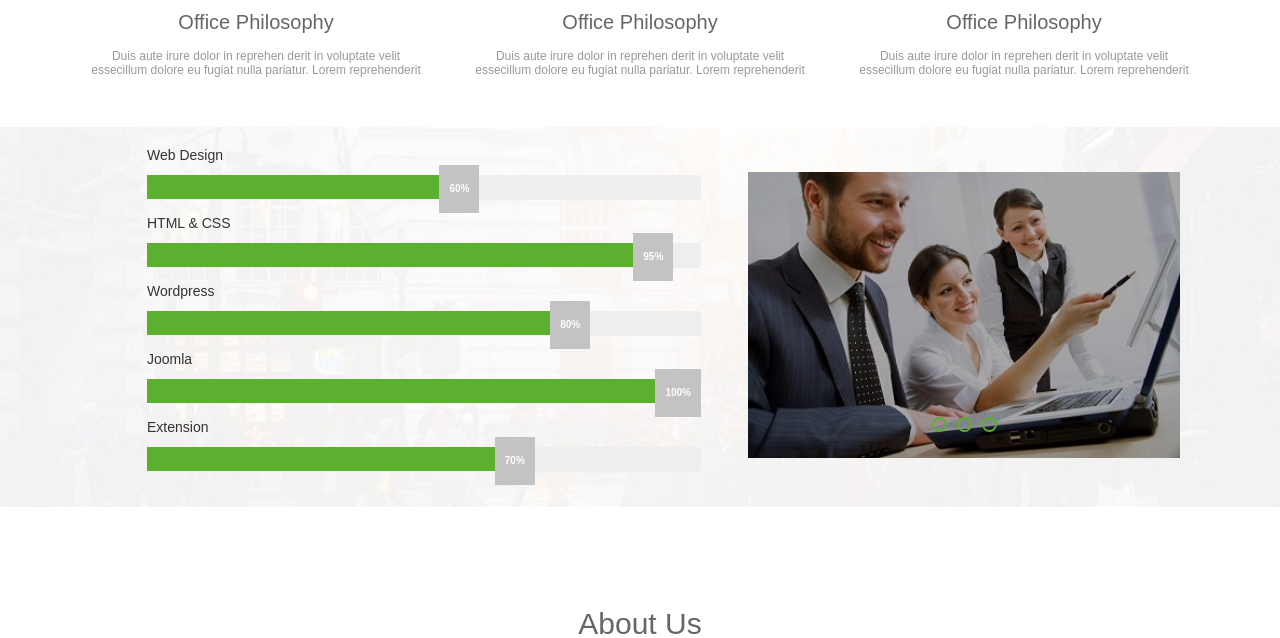
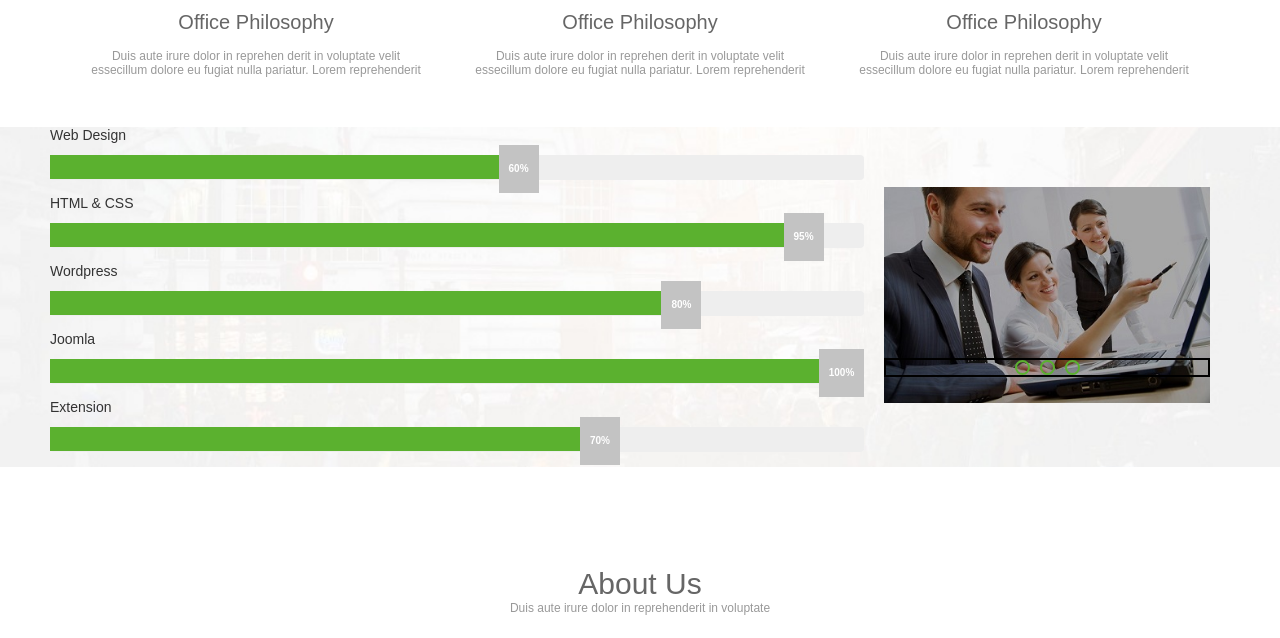
Before and after one commit to Subhan-Tanveer/Fame-Website, a plain HTML site: page index.html in a window 1280 px wide. Shown: the part 2663-3301 px from the top of the page. Drawn offline with Linux system fonts and the light colour scheme; a script that the page names is missing.

Commit message:
style.css

```diff
--- a/style.css
+++ b/style.css
@@ -509,12 +509,14 @@
 
 }
 
+
+
 /* Section5 */
 
 .section5{
     width: 100%;
     /* margin: auto; */
-    padding: 0 100px;
+    padding: 0 50px;
     background-image: url(bg-01.jpg);
     background-position: center center;
     background-repeat: no-repeat;
@@ -531,6 +533,7 @@
     width: 40%;
     position: relative;
     /* border: 2px solid red; */
+    margin: 0 20px;
 }
 .section5 .image img{
     width: 100%;
@@ -539,7 +542,7 @@
 
 .section5 .image .dots-box{
     position: absolute;
-    /* border: 2px solid #000; */
+    border: 2px solid #000;
     width: 100%;
     bottom: 30px;
     display: flex;
@@ -566,15 +569,17 @@
 
 
 .skill-container {
-    width: 55%;
+    width: 100%;
     /* border: 2px solid red; */
     margin: 0 auto;
-    padding: 20px;
+    /* padding: 20px; */
     font-family: Arial, sans-serif;
 }
 
 .skill-item {
     margin-bottom: 15px;
+    width: 100%;
+    /* border: 2px solid blue; */
 }
 
 .skill-label {
@@ -586,7 +591,7 @@
 
 .progress-container {
     height: 25px;
-    width: 90%;
+    width: 100%;
     /* border: 2px solid red; */
     background-color: #f5f5f5;
     border-radius: 3px;
@@ -595,6 +600,7 @@
 
 .progress-bar {
     height: 100%;
+    /* border: 2px solid red; */
     background-color: #5BB12F;
     position: relative;
 }
@@ -637,7 +643,7 @@
 
 /* The filling bar */
 .progress-bar {
-  width: 0;                    /* start at zero */
+  /* width: 0;                    start at zero */
   height: 24px;
   background: #5bb12f;
   position: relative;
@@ -653,7 +659,6 @@
   color: #fff;
   font-weight: bold;
 }
-
 
 
 /* Section 6 */
```
